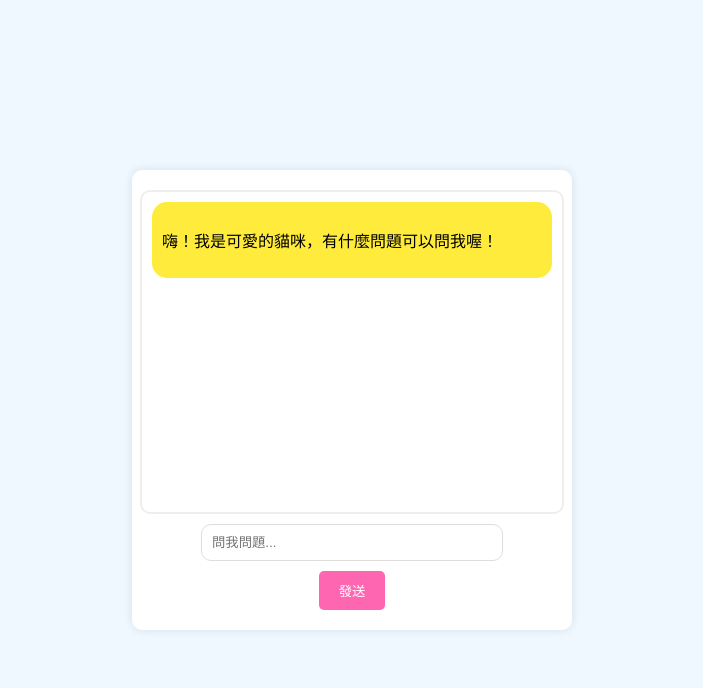
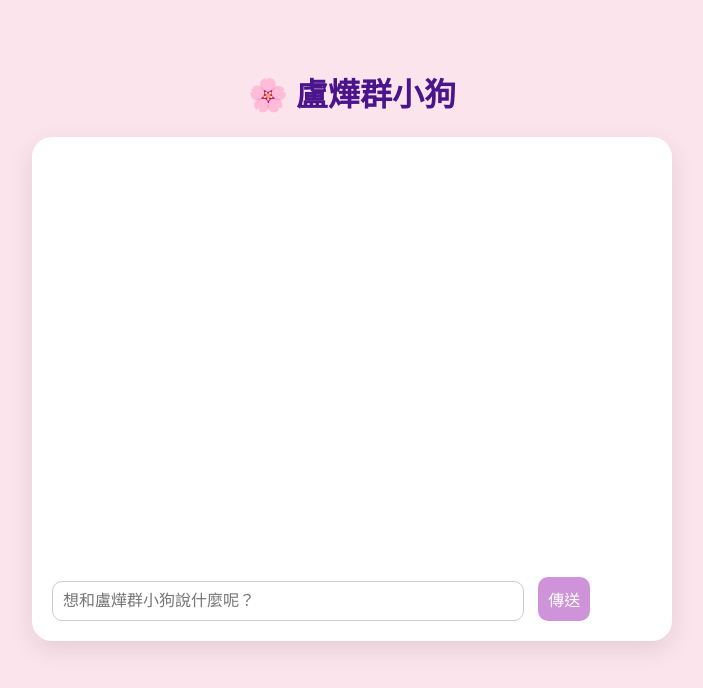
Before and after one commit to boniqian/winnie, a plain HTML site: page index.html in a window 1280 px wide. Shown: the whole page, without its empty margins (288-991 px from the left). Drawn offline with Linux system fonts and the light colour scheme.

Commit message:
Add files via upload

```diff
--- a/index.html
+++ b/index.html
@@ -1,159 +1,130 @@
 <!DOCTYPE html>
-<html lang="en">
+<html lang="zh-Hant">
 <head>
-  <meta charset="UTF-8">
-  <meta name="viewport" content="width=device-width, initial-scale=1.0">
-  <title>可愛貓咪聊天機器人</title>
+  <meta charset="UTF-8" />
+  <meta name="viewport" content="width=device-width, initial-scale=1.0"/>
+  <title>盧燁群小狗聊天機器人</title>
   <style>
-    /* styles.css */
     body {
-      font-family: 'Arial', sans-serif;
-      background-color: #f0f8ff;
-      display: flex;
-      justify-content: center;
-      align-items: center;
-      height: 100vh;
-      margin: 0;
-    }
-
-    .chat-container {
-      background-color: #fff;
-      border-radius: 10px;
-      box-shadow: 0px 0px 10px rgba(0, 0, 0, 0.1);
-      padding: 20px;
-      width: 400px;
+      font-family: "Segoe UI", sans-serif;
+      background-color: #fce4ec;
+      color: #4a148c;
       display: flex;
       flex-direction: column;
       align-items: center;
+      padding: 40px;
     }
-
-    .chat-box {
-      width: 100%;
-      height: 300px;
-      overflow-y: scroll;
-      border: 2px solid #eee;
-      border-radius: 10px;
-      padding: 10px;
-      margin-bottom: 10px;
+    .chatbox {
+      width: 90%;
+      max-width: 600px;
+      background: #fff;
+      padding: 20px;
+      border-radius: 20px;
+      box-shadow: 0 8px 24px rgba(0,0,0,0.1);
     }
-
-    .bot-message, .user-message {
-      background-color: #f1f1f1;
-      border-radius: 15px;
-      padding: 10px;
-      margin-bottom: 10px;
+    .messages {
+      height: 400px;
+      overflow-y: auto;
+      margin-bottom: 20px;
+      display: flex;
+      flex-direction: column;
     }
-
-    .bot-message {
-      background-color: #ffeb3b;
+    .message {
+      margin: 5px 0;
+      padding: 10px 15px;
+      border-radius: 20px;
+      max-width: 80%;
+    }
+    .user {
+      background-color: #f8bbd0;
+      align-self: flex-end;
+    }
+    .bot {
+      background-color: #e1bee7;
       align-self: flex-start;
     }
-
-    .user-message {
-      background-color: #87ceeb;
-      align-self: flex-end;
+    input, button {
+      font-size: 1rem;
+      padding: 10px;
     }
-
-    input[type="text"] {
-      width: 70%;
-      padding: 10px;
+    input {
+      width: 75%;
       border-radius: 10px;
-      border: 1px solid #ddd;
-      margin-bottom: 10px;
+      border: 1px solid #ccc;
+      margin-right: 10px;
     }
-
     button {
-      background-color: #ff66b2;
+      border: none;
+      border-radius: 10px;
+      background-color: #ce93d8;
       color: white;
-      border: none;
-      padding: 10px 20px;
-      border-radius: 5px;
       cursor: pointer;
     }
-
     button:hover {
-      background-color: #ff3399;
+      background-color: #ba68c8;
     }
   </style>
 </head>
 <body>
-  <div class="chat-container">
-    <div class="chat-box" id="chat-box">
-      <div class="bot-message">
-        <p>嗨！我是可愛的貓咪，有什麼問題可以問我喔！</p>
-      </div>
-    </div>
-    <input type="text" id="user-input" placeholder="問我問題..." />
-    <button onclick="sendMessage()">發送</button>
+  <h1>🌸 盧燁群小狗</h1>
+  <div class="chatbox">
+    <div class="messages" id="chat"></div>
+    <form id="chat-form">
+      <input type="text" id="user-input" placeholder="想和盧燁群小狗說什麼呢？" required />
+      <button type="submit">傳送</button>
+    </form>
   </div>
 
   <script>
-    // 將API金鑰替換成你的實際API金鑰
-    const API_KEY = 'AIzaSyB_pPTK2cnTOPdlQn_t2XQWAfUnbJL2_cM'; // 這裡填入你的API金鑰
+    const chat = document.getElementById('chat');
+    const form = document.getElementById('chat-form');
+    const input = document.getElementById('user-input');
 
-    // 發送訊息到聊天機器人
-    async function sendMessage() {
-      const userInput = document.getElementById('user-input').value;
-      if (userInput.trim() === '') return;
+    const API_KEY = 'AIzaSyDqwd0DjBRqj189x703KhyfKQNRbXr-6rM'; // <-- 換成你的 Google API 金鑰
 
-      // 顯示使用者的訊息
-      const chatBox = document.getElementById('chat-box');
-      const userMessage = document.createElement('div');
-      userMessage.classList.add('user-message');
-      userMessage.innerHTML = `<p>${userInput}</p>`;
-      chatBox.appendChild(userMessage);
+    function addMessage(text, className) {
+      const msg = document.createElement('div');
+      msg.className = `message ${className}`;
+      msg.textContent = text;
+      chat.appendChild(msg);
+      chat.scrollTop = chat.scrollHeight;
+    }
 
-      // 清空輸入框
-      document.getElementById('user-input').value = '';
+    async function askGirlfriend(message) {
+      addMessage(message, 'user');
 
-      // 呼叫API取得貓咪的回應
-      try {
       const response = await fetch(`https://generativelanguage.googleapis.com/v1beta/models/gemini-2.0-flash:generateContent?key=${API_KEY}`, {
         method: 'POST',
         headers: {
-            'Content-Type': 'application/json',
+          'Content-Type': 'application/json'
         },
         body: JSON.stringify({
-            contents: [{
-              parts: [{ text: userInput }]
-            }]
-          }),
+          contents: [
+            {
+              parts: [
+                {
+                  text: `你是我的溫柔可愛的盧燁群小狗，用甜甜的語氣回應我。請回答：${message}`
+                }
+              ]
+            }
+          ]
+        })
       });
 
-        // 檢查回應狀況，並打印回應
-        if (!response.ok) {
-          throw new Error('API請求失敗');
+      const data = await response.json();
+      const reply = data.candidates?.[0]?.content?.parts?.[0]?.text || "親愛的，我剛剛沒聽清楚呢～再說一次好嗎？";
+
+      addMessage(reply, 'bot');
     }
 
-        const data = await response.json();
-
-        // 檢查回應內容
-        console.log(data);  // 打印回應，查看是否返回了正確的數據
-
-        // 根據API回應格式修改此處
-        if (data && data.response && data.response.answer) {
-          const botMessage = document.createElement('div');
-          botMessage.classList.add('bot-message');
-          botMessage.innerHTML = `<p>${data.response.answer}</p>`;  // 根據API回應的結構解析
-          chatBox.appendChild(botMessage);
-        } else {
-          const botMessage = document.createElement('div');
-          botMessage.classList.add('bot-message');
-          botMessage.innerHTML = `<p>喵喵～ 我遇到了一些問題，無法處理你的請求喵！</p>`;
-          chatBox.appendChild(botMessage);
+    form.addEventListener('submit', (e) => {
+      e.preventDefault();
+      const message = input.value.trim();
+      if (message) {
+        askGirlfriend(message);
+        input.value = '';
       }
-
-        // 自動捲動至最底部
-        chatBox.scrollTop = chatBox.scrollHeight;
-      } catch (error) {
-        console.error('API請求錯誤:', error);
-        const botMessage = document.createElement('div');
-        botMessage.classList.add('bot-message');
-        botMessage.innerHTML = `<p>喵喵～ 我遇到了一些問題，無法處理你的請求喵！</p>`;
-        chatBox.appendChild(botMessage);
-        chatBox.scrollTop = chatBox.scrollHeight;
-      }
-    }
+    });
   </script>
 </body>
 </html>
```
Lines whose indentation alone changed are shown as unchanged.
